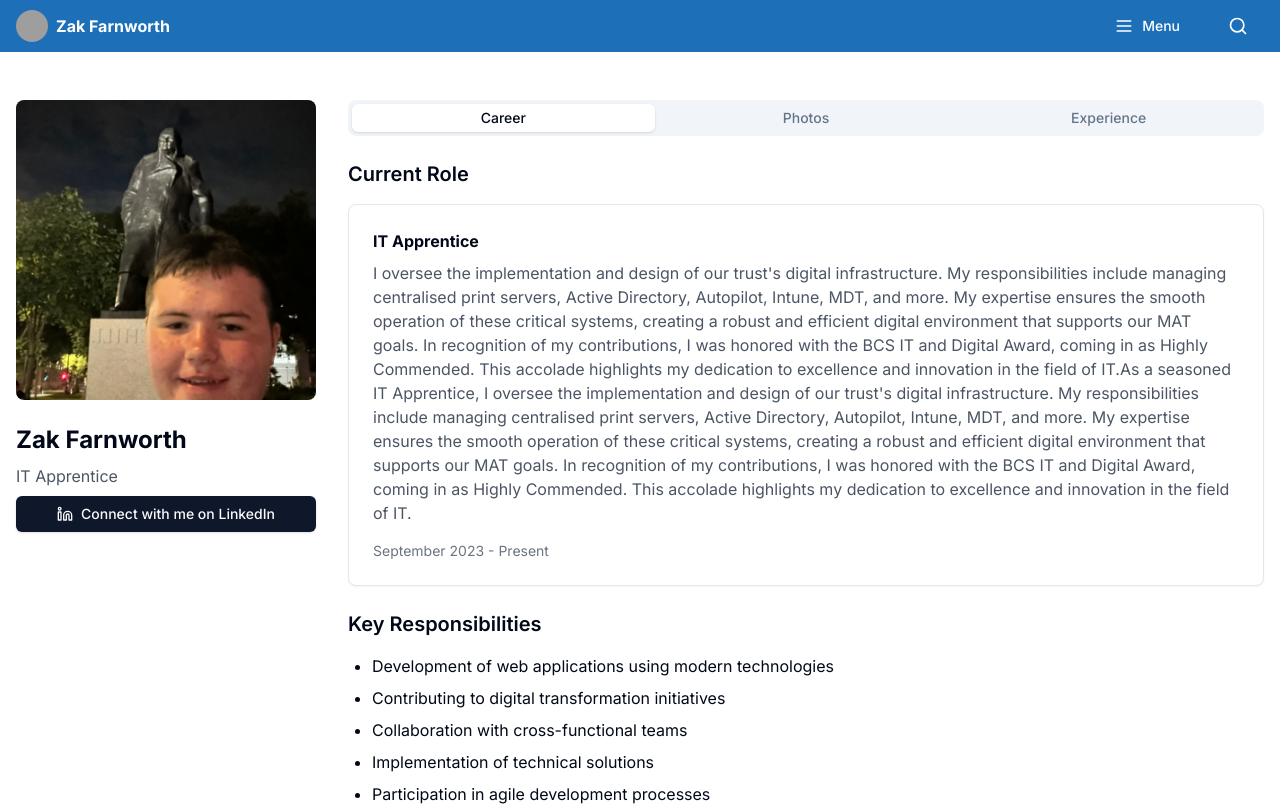
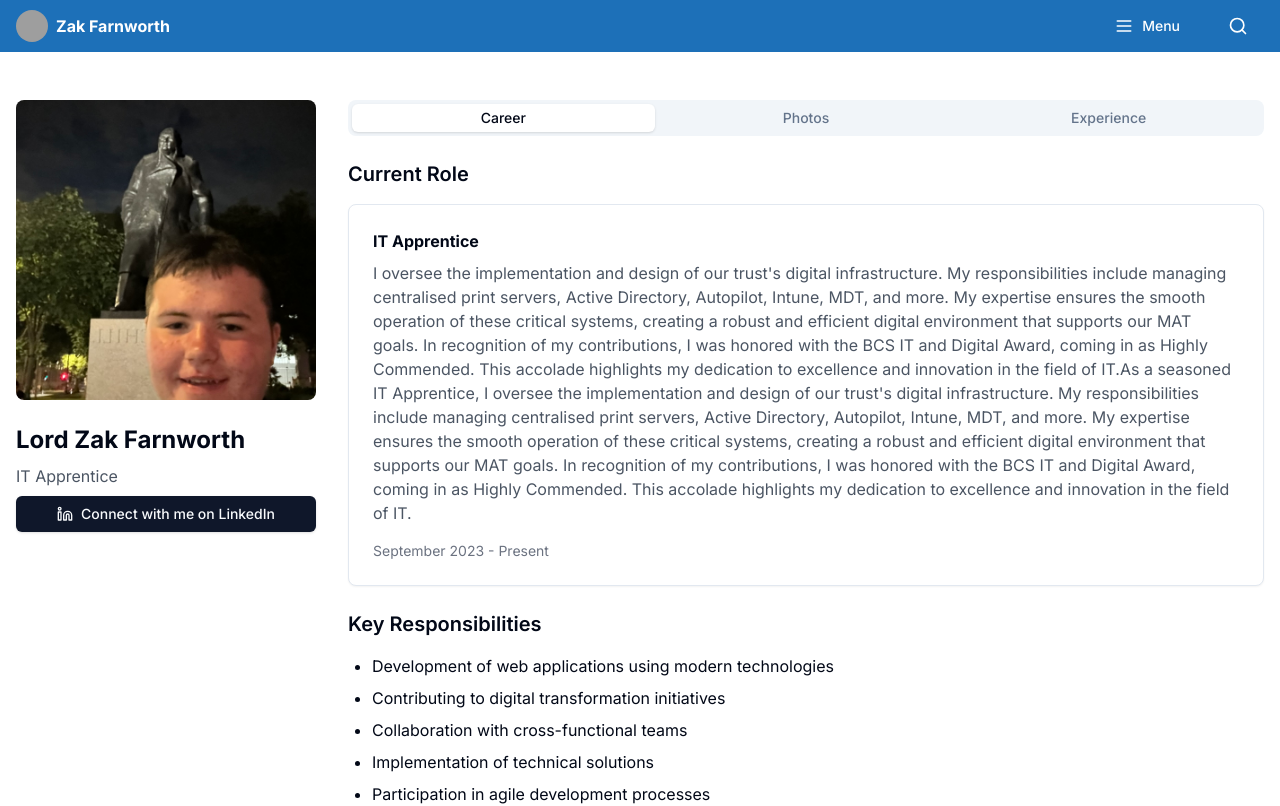
Before and after one commit to zakfarnworth23/zakfarnworthdotcom, a Next.js app: page /profile in a window 1280 px wide. Shown: the top 806 px of the page. Built offline with nearby package versions, Linux system fonts and the light colour scheme; grey boxes are pictures that could not be loaded.

Commit message:
Update page.tsx

```diff
--- a/app/profile/page.tsx
+++ b/app/profile/page.tsx
@@ -37,7 +37,7 @@
               />
             </div>
             <div className="space-y-2">
-              <h1 className="text-2xl font-bold">Zak Farnworth</h1>
+              <h1 className="text-2xl font-bold">Lord Zak Farnworth</h1>
               <p className="text-gray-600">IT Apprentice</p>
               <Button className="w-full" asChild>
                 <Link href="https://www.linkedin.com/in/zakfarnworth" target="_blank" rel="noopener noreferrer">
```
